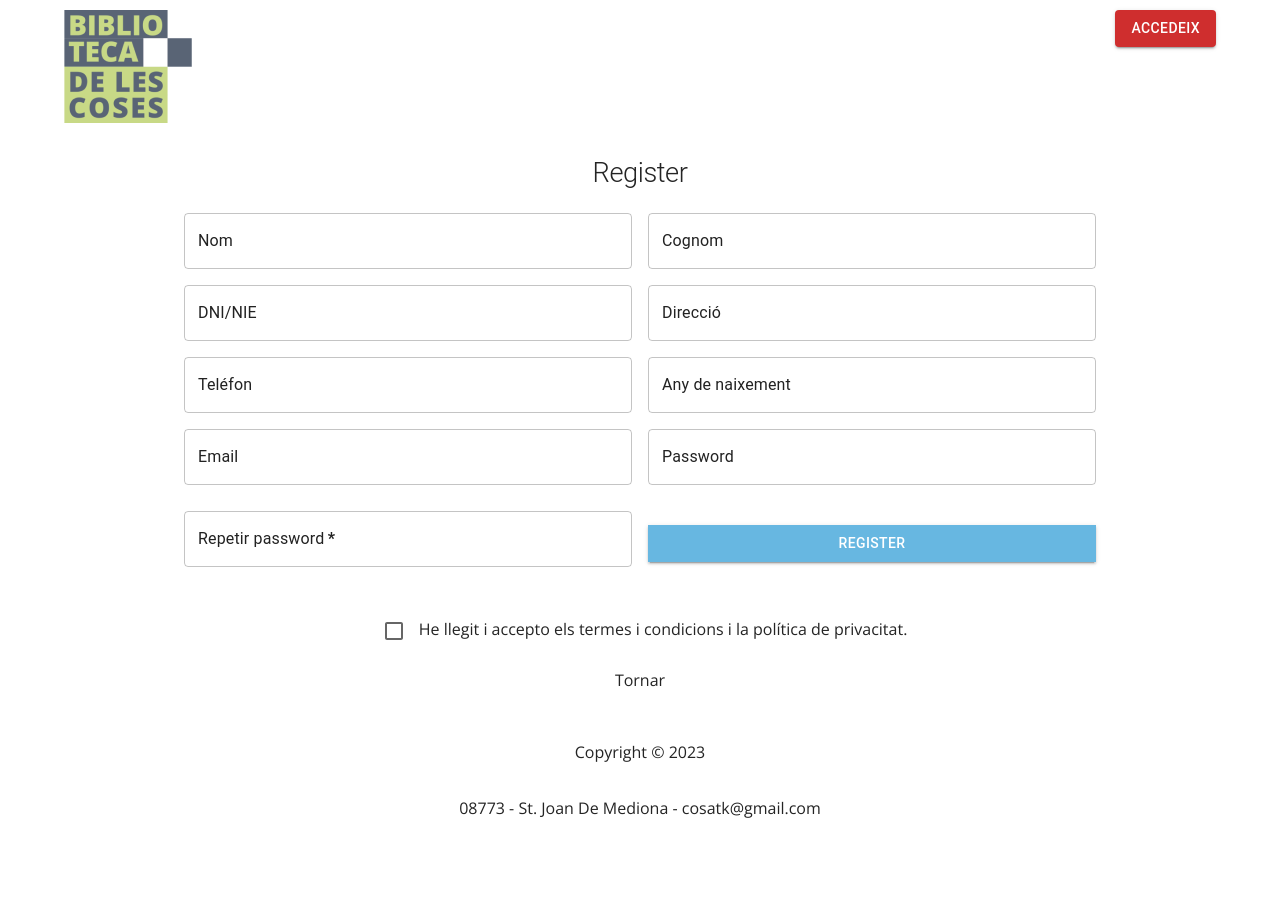
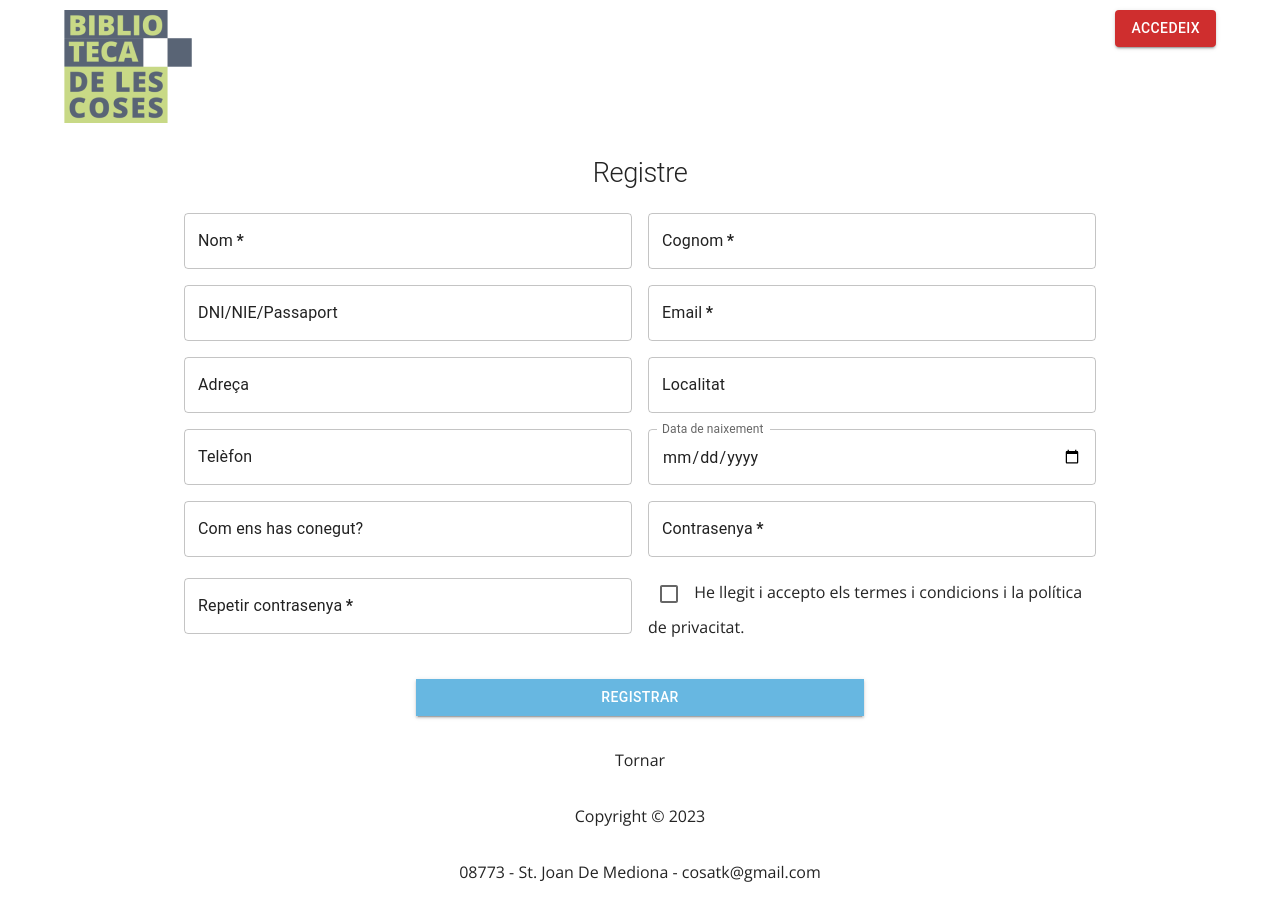
Before and after one commit to cosateca/cosatk-front, a React (Vite) app: page /register in a window 1280 px wide. Shown: the top 920 px of the page. Built offline with nearby package versions, Linux system fonts and the light colour scheme.

Commit message:
authentication with register

```diff
--- a/package.json
+++ b/package.json
@@ -13,17 +13,21 @@
 		"@date-io/moment": "^2.16.1",
 		"@emotion/react": "^11.10.6",
 		"@emotion/styled": "^11.10.6",
+		"@mui/icons-material": "^5.11.11",
 		"@mui/material": "^5.11.12",
 		"@mui/x-data-grid": "^5.0.1",
 		"axios": "^1.3.4",
+		"jwt-decode": "^3.1.2",
 		"react": "^18.2.0",
 		"react-dom": "^18.2.0",
-		"react-router-dom": "^6.8.2"
+		"react-router-dom": "^6.8.2",
+		"validator": "^13.9.0"
 	},
 	"devDependencies": {
 		"@types/material-ui": "^0.21.12",
 		"@types/react": "^18.0.27",
 		"@types/react-dom": "^18.0.10",
+		"@types/validator": "^13.7.14",
 		"@typescript-eslint/eslint-plugin": "^5.54.1",
 		"@typescript-eslint/parser": "^5.54.1",
 		"@vitejs/plugin-react": "^3.1.0",
--- /dev/null
+++ b/src/components/FormAlert/FormAlert.tsx
@@ -0,0 +1,11 @@
+import { Box } from '@mui/material'
+
+const FormAlert = ({ alert }: any) => {
+	return (
+		<Box sx={{ bgcolor: 'orange', padding: '3px' }} role="alert">
+			{alert.msg}
+		</Box>
+	)
+}
+
+export default FormAlert
--- a/src/pages/Register/Register.tsx
+++ b/src/pages/Register/Register.tsx
@@ -1,28 +1,98 @@
-
-import { Box, Typography, TextField, Button, Grid, Checkbox } from '@mui/material'
-import { width } from '@mui/system'
-import React from 'react'
-import { Link } from 'react-router-dom'
+import { Box, Typography, TextField, Button, Checkbox } from '@mui/material'
+import React, { useState } from 'react'
+import { Link, useNavigate } from 'react-router-dom'
+import validator from 'validator'
 import Footer from '../../components/Footer/Footer'
+import FormAlert from '../../components/FormAlert/FormAlert'
 import Header from '../../components/Header/Header'
+import { registerUser } from '../../services/userService'
 
 const Register = () => {
+	const navigate = useNavigate()
+
+	const [first_name, setFirst_name] = useState<string>('')
+	const [last_name, setLast_name] = useState<string>('')
+	const [email, setEmail] = useState<string>('')
+	const [telephone, setTelephone] = useState<number | null>(null)
+	const [adress, setAdress] = useState<string | null>(null)
+	const [city, setCity] = useState<string | null>(null)
+	const [how_meet_us, setHow_meet_us] = useState<string | null>(null)
+	const [dni, setDni] = useState<string | null>(null)
+	const [birth_date, setBirth_date] = useState<Date | null>(null)
+	const [password, setPassword] = useState<string>('')
+	const [repassword, setRepassword] = useState<string>('')
+
+	const [alert, setAlert] = useState<any>({})
+
+	const handleSubmit = async (e: any) => {
+		e.preventDefault()
+
+		//Form Validation
+
+		if ([email, password, repassword, first_name, last_name].includes('')) {
+			setAlert({ msg: 'There is some empty input', isError: true })
+			console.error('Form validation: Error 1')
+			return
+		}
+
+		if (password !== repassword) {
+			setAlert({ msg: 'Password not coincident', isError: true })
+			console.error('Form validation: Error 2')
+			return
+		}
+
+		if (password.length < 8) {
+			setAlert({ msg: 'Password too short', isError: true })
+			console.error('Form validation: Error 3')
+			return
+		}
+
+		if (!validator.isEmail(email)) {
+			setAlert({ msg: 'Invalid Email format', isError: true })
+			console.error('Form validation: Error 4')
+			return
+		}
+
+		//Create user with Api
+
+		const newUser = { password, email, first_name, last_name }
+		await registerUser(newUser)
+			.then(async (response) => {
+				if (typeof response !== 'undefined' && response.data.idUsers) {
+					console.log('New user registered succesfully')
+				}
+			})
+			.catch((error) => {
+				console.log('Error when trying to create a new user: ', error)
+			})
+
+		setAlert({})
+		navigate('/login')
+	}
+
+	const { msg } = alert
+
 	return (
 		<>
-        <Header/>
-            <Box sx={{
+			<Header />
+			<Box
+				sx={{
 					overflow: 'scroll',
 					height: '800px',
-
-
-            }}>
-                <Typography variant="h1" sx={{
+				}}
+			>
+				<Typography
+					variant="h1"
+					sx={{
 						textAlign: 'center',
-                    fontWeight: 'light'
-                }}> Register </Typography>
+						fontWeight: 'light',
+					}}
+				>
+					{' '}
+					Registre{' '}
+				</Typography>
 
 				<Box
-
 					sx={{
 						margin: '0 auto',
 						display: 'flex',
@@ -32,14 +102,17 @@ const Register = () => {
 						flexWrap: { xs: 'nowrap', sm: 'wrap' },
 						justifyContent: 'center',
 
-
-                        gap: '1em'
-                    }} >
-
+						gap: '1em',
+					}}
+				>
 					<TextField
-                        id="Nom"
+						onChange={(e) => {
+							setFirst_name(e.target.value)
+						}}
+						id="first_name"
 						label="Nom"
 						variant="outlined"
+						required
 						InputLabelProps={{
 							style: {
 								color: '#222222',
@@ -50,12 +123,15 @@ const Register = () => {
 						}}
 					/>
 					<TextField
-                        id="Cognom"
+						onChange={(e) => {
+							setLast_name(e.target.value)
+						}}
+						id="last_name"
 						label="Cognom"
 						variant="outlined"
+						required
 						sx={{
 							width: { xs: '80%', sm: '35%' },
-
 						}}
 						InputLabelProps={{
 							style: {
@@ -64,8 +140,11 @@ const Register = () => {
 						}}
 					/>
 					<TextField
-                        id="DNI/NIE"
-                        label="DNI/NIE"
+						onChange={(e) => {
+							setDni(e.target.value)
+						}}
+						id="DNI"
+						label="DNI/NIE/Passaport"
 						variant="outlined"
 						sx={{
 							width: { xs: '80%', sm: '35%' },
@@ -77,8 +156,12 @@ const Register = () => {
 						}}
 					/>
 					<TextField
-                        id="Direcció"
-                        label="Direcció"
+						onChange={(e) => {
+							setEmail(e.target.value)
+						}}
+						required
+						id="email"
+						label="Email"
 						variant="outlined"
 						sx={{
 							width: { xs: '80%', sm: '35%' },
@@ -90,36 +173,11 @@ const Register = () => {
 						}}
 					/>
 					<TextField
-                        id="Télefon"
-                        label="Teléfon"
-                        variant="outlined"
-                        sx={{
-                            width: { xs: '80%', sm: '35%' },
-
+						onChange={(e) => {
+							setAdress(e.target.value)
 						}}
-                        InputLabelProps={{
-                            style: {
-                                color: '#222222',
-                            },
-                        }}
-                    />
-                    <TextField
-                        id="Any de naixement"
-                        label="Any de naixement"
-                        variant="outlined"
-                        sx={{
-                            width: { xs: '80%', sm: '35%' },
-
-                        }}
-                        InputLabelProps={{
-                            style: {
-                                color: '#222222',
-                            },
-                        }}
-                    />
-                    <TextField
-                        id="Email"
-                        label="Email"
+						id="Adress"
+						label="Adreça"
 						variant="outlined"
 						sx={{
 							width: { xs: '80%', sm: '35%' },
@@ -130,14 +188,15 @@ const Register = () => {
 							},
 						}}
 					/>
-
 					<TextField
-                        id="EmaPasswordil"
-                        label="Password"
+						onChange={(e) => {
+							setCity(e.target.value)
+						}}
+						id="city"
+						label="Localitat"
 						variant="outlined"
 						sx={{
 							width: { xs: '80%', sm: '35%' },
-
 						}}
 						InputLabelProps={{
 							style: {
@@ -145,25 +204,93 @@ const Register = () => {
 							},
 						}}
 					/>
-
 					<TextField
-                        required
-                        name="Repetir password"
-                        label="Repetir password"
-                        id="password"
+						onChange={(e) => {
+							setTelephone(Number(e.target.value))
+						}}
+						id="Phone"
+						label="Telèfon"
+						variant="outlined"
 						sx={{
 							width: { xs: '80%', sm: '35%' },
-
 						}}
 						InputLabelProps={{
 							style: {
 								color: '#222222',
-
 							},
 						}}
 					/>
-
+					<TextField
+						onChange={(e) => {
+							setBirth_date(new Date(e.target.value))
+						}}
+						type="date"
+						id="birth_date"
+						label="Data de naixement"
+						variant="outlined"
+						sx={{
+							width: { xs: '80%', sm: '35%' },
+						}}
+						InputLabelProps={{
+							shrink: true,
+						}}
+					/>
+					<TextField
+						onChange={(e) => {
+							setHow_meet_us(e.target.value)
+						}}
+						id="how_meet_us"
+						label="Com ens has conegut?"
+						variant="outlined"
+						sx={{
+							width: { xs: '80%', sm: '35%' },
+						}}
+						InputLabelProps={{
+							style: {
+								color: '#222222',
+							},
+						}}
+					/>
+					<TextField
+						onChange={(e) => {
+							setPassword(e.target.value)
+						}}
+						id="password"
+						label="Contrasenya"
+						variant="outlined"
+						required
+						sx={{
+							width: { xs: '80%', sm: '35%' },
+						}}
+						InputLabelProps={{
+							style: {
+								color: '#222222',
+							},
+						}}
+					/>
+					<TextField
+						onChange={(e) => {
+							setRepassword(e.target.value)
+						}}
+						required
+						name="repet_password"
+						label="Repetir contrasenya"
+						id="password"
+						sx={{
+							width: { xs: '80%', sm: '35%' },
+						}}
+						InputLabelProps={{
+							style: {
+								color: '#222222',
+							},
+						}}
+					/>
+					<Box sx={{ width: { xs: '80%', sm: '35%' } }}>
+						<Checkbox /> He llegit i accepto els termes i condicions i la
+						política de privacitat.
+					</Box>
 					<Button
+						onClick={handleSubmit}
 						type="submit"
 						variant="contained"
 						sx={{
@@ -172,225 +299,29 @@ const Register = () => {
 							borderRadius: '0px',
 							bgcolor: '',
 							color: 'white',
-                            width: { xs: '80%', sm: '35%' }
-                        }}>
-                        Register
+							width: { xs: '80%', sm: '35%' },
+						}}
+					>
+						Registrar
 					</Button>
-<Box sx={{
-    display: 'block',
-
-
-}}>
-                    <p >  <Checkbox />  He llegit i accepto els
-                        termes i condicions i la
-                        política de privacitat.</p>
-
-                  <Link to='#' style={{textAlign: 'center'}}> <p> Tornar</p> </Link>
+				</Box>
+				<Box
+					sx={{
+						display: 'flex',
+						flexDirection: 'column',
+						justifyContent: 'center',
+					}}
+				>
+					<Link to="/" style={{ textAlign: 'center' }}>
+						{' '}
+						<p> Tornar</p>{' '}
+					</Link>
+					{msg && <FormAlert alert={alert} />}
 				</Box>
 				<Footer />
-                </Box>
 			</Box>
 		</>
 	)
 }
 
 export default Register
-
-
-
-{/* <Box
-sx={{
-    margin: '0 auto',
-    display: 'flex',
-    flexDirection: { xs: 'column', sm: 'row' },
-    alignItems: 'center',
-    width: { xs: '90%', sm: '100%' },
-    marginTop: 8,
-    flexWrap: 'wrap',
-    overflow: 'scroll'
-
-
-}}
->
-
-<Typography variant="h1" sx={{ margin: 5, fontWeight: 'light' }}> Register </Typography>
-
-<TextField
-    id="Nom"
-    label="Nom"
-    variant="outlined"
-
-    margin="normal"
-    InputLabelProps={{
-        style: {
-            color: '#222222',
-        },
-    }}
-    sx={{
-       width: { xs: '80%', sm: '40%' },
-       margin :'2em',
-    }}
-/>
-<TextField
-    id="Cognom"
-    label="Cognom"
-    variant="outlined"
-
-    margin="normal"
-    sx={{
-        width: { xs: '80%', sm: '40%' },
-       margin :'2em',
-     }}
-    InputLabelProps={{
-        style: {
-            color: '#222222',
-        },
-    }}
-/>
-<TextField
-    id="DNI/NIE"
-    label="DNI/NIE"
-    variant="outlined"
-    margin="normal"
-
-    sx={{
-        width: { xs: '80%', sm: '40%' },
-       margin :'2em',
-     }}
-    InputLabelProps={{
-        style: {
-            color: '#222222',
-
-
-        },
-    }}
-/>
-<TextField
-    id="Direcció"
-    label="Direcció"
-    variant="outlined"
-    margin="normal"
-    sx={{
-        width: { xs: '80%', sm: '40%' },
-        margin :'2em',                     }}
-    InputLabelProps={{
-        style: {
-            color: '#222222',
-        },
-    }}
-/>
-<TextField
-    id="Télefon"
-    label="Teléfon"
-    variant="outlined"
-
-    margin="normal"sx={{
-        width: { xs: '80%', sm: '40%' },
-        margin :'2em',                     }}
-    InputLabelProps={{
-        style: {
-            color: '#222222',
-        },
-    }}
-/>
-<TextField
-    id="Any de naixement"
-    label="Any de naixement"
-    variant="outlined"
-
-    margin="normal"
-    sx={{
-        width: { xs: '80%', sm: '40%' },
-        margin :'2em',                     }}
-    InputLabelProps={{
-        style: {
-            color: '#222222',
-        },
-    }}
-/>
-<TextField
-    id="Email"
-    label="Email"
-    variant="outlined"
-
-    margin="normal"
-    sx={{
-        width: { xs: '80%', sm: '40%' },
-        margin :'2em',                     }}
-    InputLabelProps={{
-        style: {
-            color: '#222222',
-        },
-    }}
-/>
-
-<TextField
-    id="EmaPasswordil"
-    label="Password"
-    variant="outlined"
-
-    margin="normal"
-    sx={{
-        width: { xs: '80%', sm: '40%' },
-        margin :'2em',                     }}
-    InputLabelProps={{
-        style: {
-            color: '#222222',
-        },
-    }}
-/>
-
-<TextField
-
-    margin="normal"
-    required
-
-    name="Repetir password"
-    label="Repetir password"
-
-    id="password"
-    sx={{
-        width: { xs: '80%', sm: '40%' },
-        margin :'2em',                     }}
-    InputLabelProps={{
-        style: {
-            color: '#222222',
-
-        },
-    }}
-
-
-
-
-/>
-{/* <FormControlLabel
-control={<Checkbox value="remember" color="primary" />}
-label="Remember me"
-/> */}
-{/* <Button
-    type="submit"
-
-    variant="contained"
-    sx={{
-        mt: 3,
-        mb: 2,
-        borderRadius: '0px',
-        bgcolor: '',
-        color: 'white',
-        width: { xs: '100%', sm: '50%' }
-
-    }}
-
->
-    Register
-</Button>
-
-<p>  <Checkbox />  He llegit i accepto els
-    termes i condicions i la
-    política de privacitat.</p>
-    <p> Tornar</p>
-
-
-
-<Footer />
-</Box> */}
--- /dev/null
+++ b/src/services/userService.tsx
@@ -0,0 +1,34 @@
+import axios from 'axios'
+import { ICategory } from '../interfaces/category.interface'
+import URLBASE from './urlConstants'
+
+const API_URL = `${URLBASE}/user`
+const API_URL_LOGIN = `${URLBASE}/auth/login`
+
+export const registerUser = async (data: any): Promise<any> => {
+	try {
+		const response = await axios.post(API_URL, data)
+		return response
+	} catch (error) {
+		console.log(error)
+	}
+}
+export const loginUser = async (data: { email: string; password: string }) => {
+	try {
+		const response = await axios.post(API_URL_LOGIN, data)
+		const { token } = response.data
+		localStorage.setItem('token', token)
+		//fill useAuth() with user values
+		return response.data
+	} catch (error) {
+		console.log(error)
+	}
+}
+export const findUserById = async (id: string) => {
+	try {
+		const response = await axios.get(API_URL + '/' + id)
+		return response.data
+	} catch (error) {
+		console.log(error)
+	}
+}
```
Also changed, not shown: src/App.tsx (+8 -1 lines), src/components/Footer/Footer.tsx (+6 -8 lines), src/context/AuthProvider.tsx (added, +59 -0 lines), src/hooks/useAuth.tsx (added, +8 -0 lines), src/pages/LoginPage/LoginPage.tsx (+17 -39 lines), 1 other file (tests, documents, lock files or other folders). Lines whose indentation alone changed are shown as unchanged.
